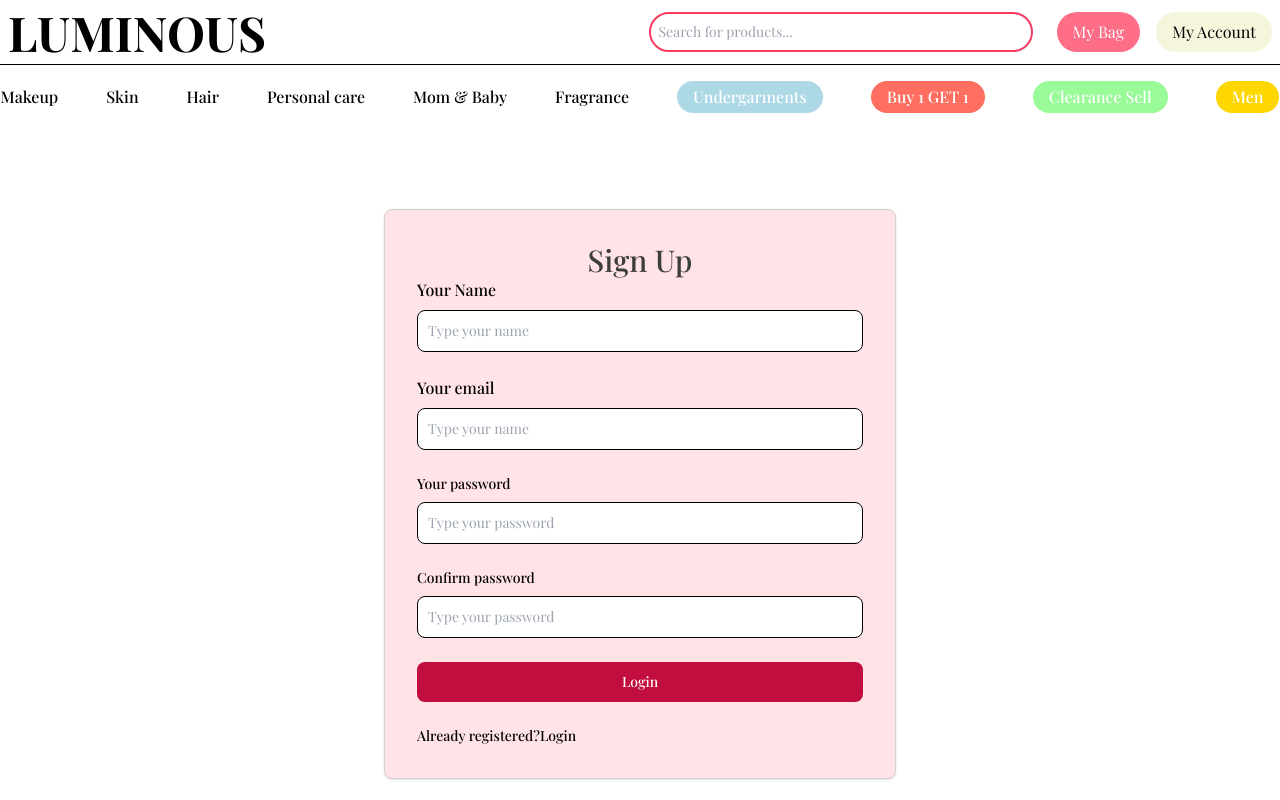
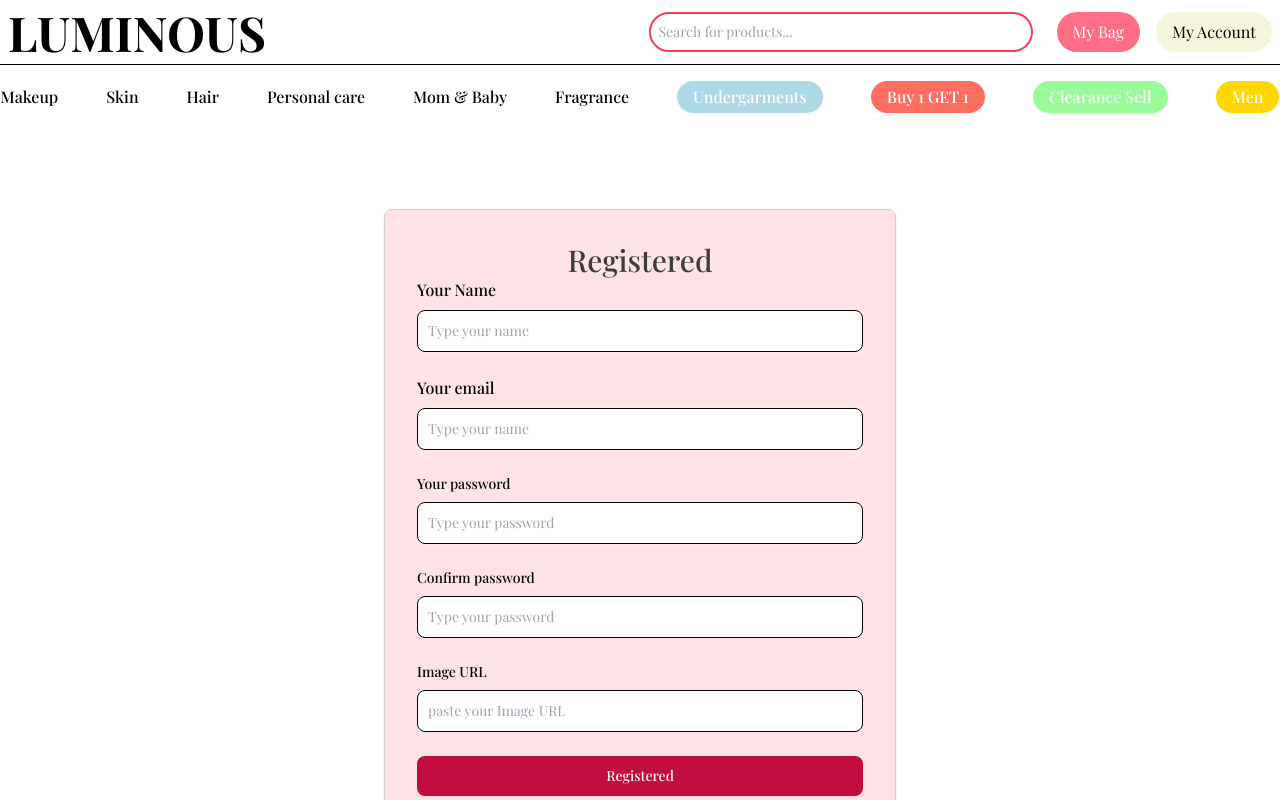
Before and after one commit to AbuBokorprog/Luminous-app, a Next.js app: page /sign_up in a window 1280 px wide. Shown: the top 800 px of the page. Built offline with nearby package versions, Linux system fonts and the light colour scheme; a web font is replaced by a local one.

Commit message:
mongoDB and mongoose setup

```diff
--- /dev/null
+++ b/app/api/users/route.js
@@ -0,0 +1,6 @@
+import { database } from "@/utils/database/database";
+import { NextResponse } from "next/server";
+// database();
+export async function GET() {
+  return NextResponse.json({ result: "hello world" });
+}
--- a/components/auth/login.jsx
+++ b/components/auth/login.jsx
@@ -21,7 +21,7 @@
         <form className="space-y-6" onSubmit={handleSubmit(onSubmit)}>
           <div>
             <label
-              for="email"
+              htmlFor="email"
               className="block mb-2 text-md font-medium text-gray-900 dark:text-white"
             >
               Your email
@@ -39,7 +39,7 @@
           </div>
           <div>
             <label
-              for="password"
+              htmlFor="password"
               className="block mb-2 text-sm font-medium text-gray-900 dark:text-white"
             >
               Your password
--- a/components/auth/signIn.jsx
+++ b/components/auth/signIn.jsx
@@ -17,12 +17,12 @@
     <div className="mx-auto flex justify-center my-10 lg:my-20 ">
       <div className="w-full max-w-lg p-4 border bg-primary-100 border-dark-200 rounded-lg shadow sm:p-6 md:p-8 dark:bg-dark-800 dark:border-dark-700">
         <h5 className="text-3xl text-center font-medium text-dark-900 dark:text-white">
-          Sign Up
+          Registered
         </h5>
         <form className="space-y-6" onSubmit={handleSubmit(onSubmit)}>
           <div>
             <label
-              for="name"
+              htmlFor="name"
               className="block mb-2 text-md font-medium text-gray-900 dark:text-white"
             >
               Your Name
@@ -39,7 +39,7 @@
           </div>
           <div>
             <label
-              for="email"
+              htmlFor="email"
               className="block mb-2 text-md font-medium text-gray-900 dark:text-white"
             >
               Your email
@@ -57,7 +57,7 @@
           </div>
           <div>
             <label
-              for="password"
+              htmlFor="password"
               className="block mb-2 text-sm font-medium text-gray-900 dark:text-white"
             >
               Your password
@@ -75,7 +75,7 @@
           </div>
           <div>
             <label
-              for="confirmPassword"
+              htmlFor="confirmPassword"
               className="block mb-2 text-sm font-medium text-gray-900 dark:text-white"
             >
               Confirm password
@@ -91,11 +91,28 @@
               <p role="alert">Confirm Password is required</p>
             )}
           </div>
+          <div>
+            <label
+              htmlFor="imageURL"
+              className="block mb-2 text-sm font-medium text-gray-900 dark:text-white"
+            >
+              Image URL
+            </label>
+            <input
+              className="bg-gray-50 border border-gray-300 text-gray-900 text-sm rounded-lg focus:ring-blue-500 focus:border-blue-500 block w-full p-2.5 dark:bg-gray-600 dark:border-gray-500 dark:placeholder-gray-400 dark:text-white"
+              placeholder="paste your Image URL"
+              {...register("imageURL", { required: true })}
+              aria-invalid={errors.imageURL ? "true" : "false"}
+            />
+            {errors.imageURL?.type === "required" && (
+              <p role="alert">Image is required</p>
+            )}
+          </div>
           <button
             type="submit"
             className="w-full text-white bg-primary-700 hover:bg-primary-800 focus:ring-4 focus:outline-none focus:ring-blue-300 font-medium rounded-lg text-sm px-5 py-2.5 text-center dark:bg-blue-600 dark:hover:bg-blue-700 dark:focus:ring-blue-800"
           >
-            Login
+            Registered
           </button>
           <div className="text-sm font-medium text-gray-500 dark:text-gray-300">
             Already registered?
--- a/package.json
+++ b/package.json
@@ -9,6 +9,8 @@
     "lint": "next lint"
   },
   "dependencies": {
+    "mongodb": "^6.3.0",
+    "mongoose": "^8.1.1",
     "next": "14.1.0",
     "react": "^18",
     "react-dom": "^18",
--- /dev/null
+++ b/utils/database/database.jsx
@@ -0,0 +1,13 @@
+import { mongoose } from "mongoose";
+
+export async function database() {
+  try {
+    const { connection } = await mongoose.connect(
+      `mongodb+srv://${process.env.DB_NAME}:${process.env.DB_PASS}@cluster0.kq57d4a.mongodb.net/luminous?retryWrites=true&w=majority`
+    );
+    console.log(connection);
+  } catch (error) {
+    console.log("Failed to connect");
+    console.log(error);
+  }
+}
```
Also changed, not shown: 2 other files (tests, documents, lock files or other folders).
